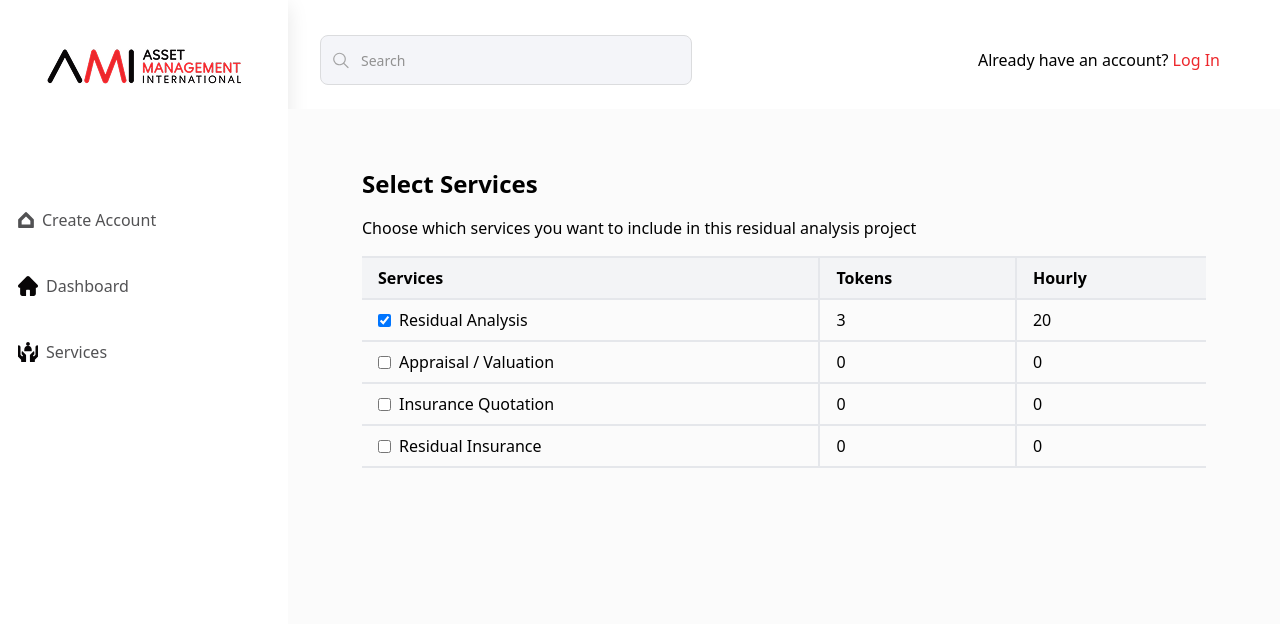
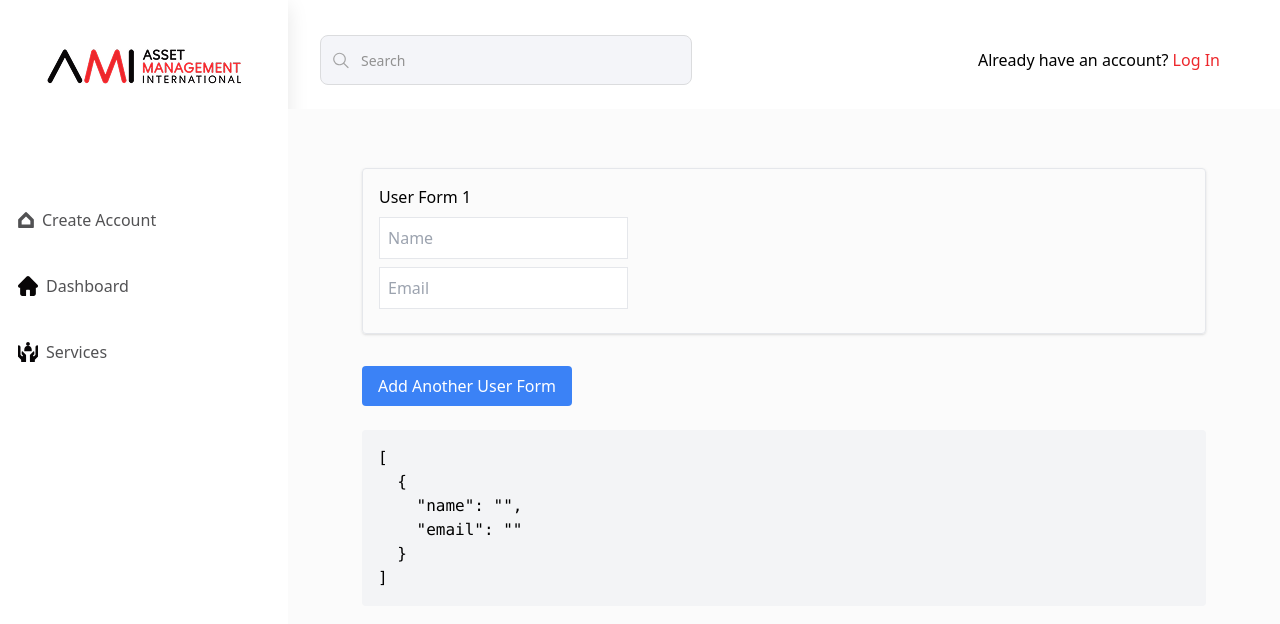
Before and after one commit to arakash-developer/headless, a React (Vite) app: page /demo4 in a window 1280 px wide. Shown: the top 624 px of the page. Built offline with nearby package versions, Linux system fonts and the light colour scheme.

Commit message:
feat: integrate user form functionality and enhance services component with new asset information fields

```diff
--- a/src/component/Demo4.jsx
+++ b/src/component/Demo4.jsx
@@ -1,56 +1,64 @@
-import React, { useState } from "react";
+import React, { useState } from 'react';
 
-const ServicesTable = () => {
-  const [services, setServices] = useState([
-    { id: 1, name: "Residual Analysis", tokens: 3, hourly: 20, selected: true },
-    { id: 2, name: "Appraisal / Valuation", tokens: 2, hourly: 15, selected: false },
-    { id: 3, name: "Insurance Quotation", tokens: 1, hourly: 25, selected: false },
-    { id: 4, name: "Residual Insurance", tokens: 4, hourly: 30, selected: false }
-  ]);
-
-  // Handle checkbox toggle
-  const handleCheckboxChange = (id) => {
-    const updatedServices = services.map((service) =>
-      service.id === id ? { ...service, selected: !service.selected } : service
-    );
-    setServices(updatedServices);
+// Reusable form component
+const UserForm = ({ index, onChange }) => {
+  const handleChange = (e) => {
+    onChange(index, e.target.name, e.target.value);
   };
 
   return (
-    <div className="container mx-auto p-6">
-      <h2 className="text-2xl font-semibold mb-4">Select Services</h2>
-      <p className="mb-4">Choose which services you want to include in this residual analysis project</p>
-
-      <table className="min-w-full table-auto border-collapse">
-        <thead>
-          <tr>
-            <th className="px-4 py-2 border-t-2 border-b-2 border-r-2 text-left bg-gray-100">Services</th>
-            <th className="px-4 py-2 border-t-2 border-b-2 border-r-2 text-left bg-gray-100">Tokens</th>
-            <th className="px-4 py-2 border-t-2 border-b-2 text-left bg-gray-100">Hourly</th>
-          </tr>
-        </thead>
-        <tbody>
-          {services.map((service) => (
-            <tr key={service.id} className="hover:bg-gray-50">
-              <td className="px-4 py-2 border-b-2 border-r-2">
-                <label className="flex items-center">
-                  <input
-                    type="checkbox"
-                    checked={service.selected}
-                    onChange={() => handleCheckboxChange(service.id)}
-                    className="mr-2"
-                  />
-                  {service.name}
-                </label>
-              </td>
-              <td className="px-4 py-2 border-b-2 border-r-2">{service.selected ? service.tokens : 0}</td>
-              <td className="px-4 py-2 border-b-2">{service.selected ? service.hourly : 0}</td>
-            </tr>
-          ))}
-        </tbody>
-      </table>
+    <div className="border p-4 mb-4 rounded shadow">
+      <h4 className="mb-2">User Form {index + 1}</h4>
+      <input
+        type="text"
+        name="name"
+        placeholder="Name"
+        className="block mb-2 p-2 border"
+        onChange={handleChange}
+      />
+      <input
+        type="email"
+        name="email"
+        placeholder="Email"
+        className="block mb-2 p-2 border"
+        onChange={handleChange}
+      />
     </div>
   );
 };
 
-export default ServicesTable;
+const App = () => {
+  const [forms, setForms] = useState([{ name: '', email: '' }]);
+
+  // Add a new empty form
+  const addForm = () => {
+    setForms([...forms, { name: '', email: '' }]);
+  };
+
+  // Update form data when user types
+  const updateFormData = (index, field, value) => {
+    const updated = [...forms];
+    updated[index][field] = value;
+    setForms(updated);
+  };
+
+  return (
+    <div className="p-6">
+      {forms.map((form, index) => (
+        <UserForm key={index} index={index} onChange={updateFormData} />
+      ))}
+
+      <button
+        onClick={addForm}
+        className="mt-4 px-4 py-2 bg-blue-500 text-white rounded"
+      >
+        Add Another User Form
+      </button>
+
+      {/* Debug: Show final form data */}
+      <pre className="mt-6 bg-gray-100 p-4 rounded">{JSON.stringify(forms, null, 2)}</pre>
+    </div>
+  );
+};
+
+export default App;
```
Also changed, not shown: src/component/Services.jsx (+76 -61 lines).
